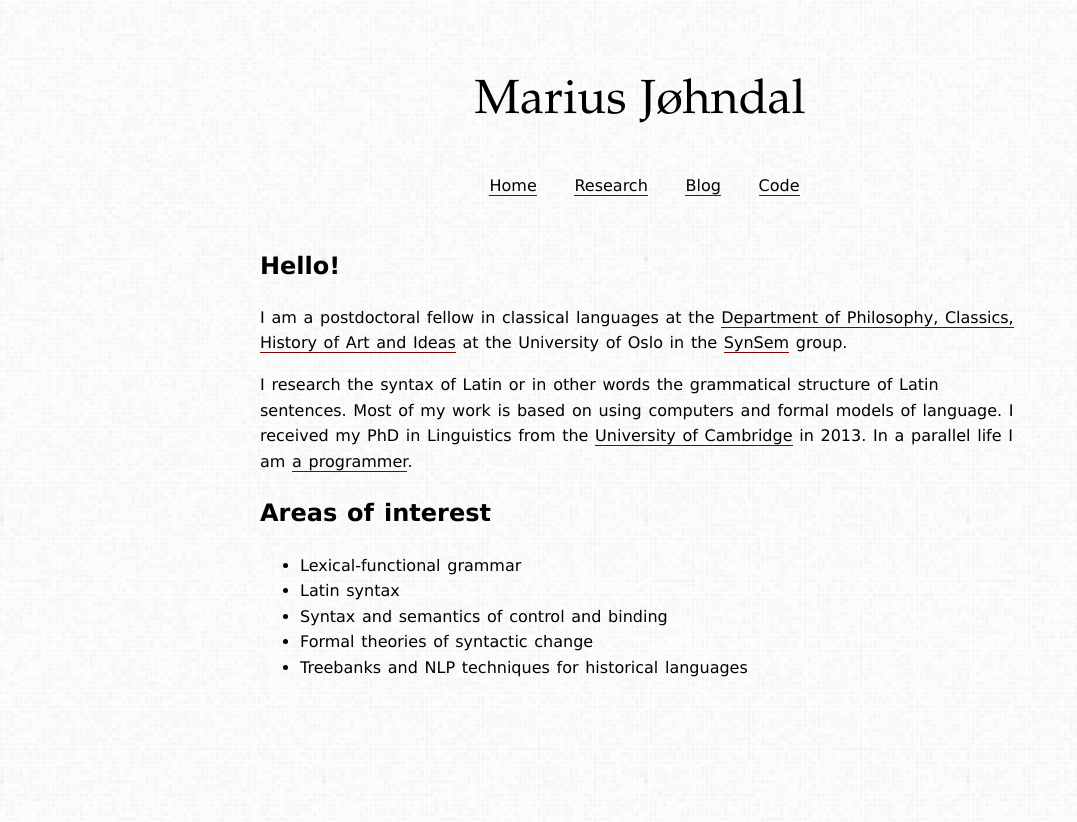
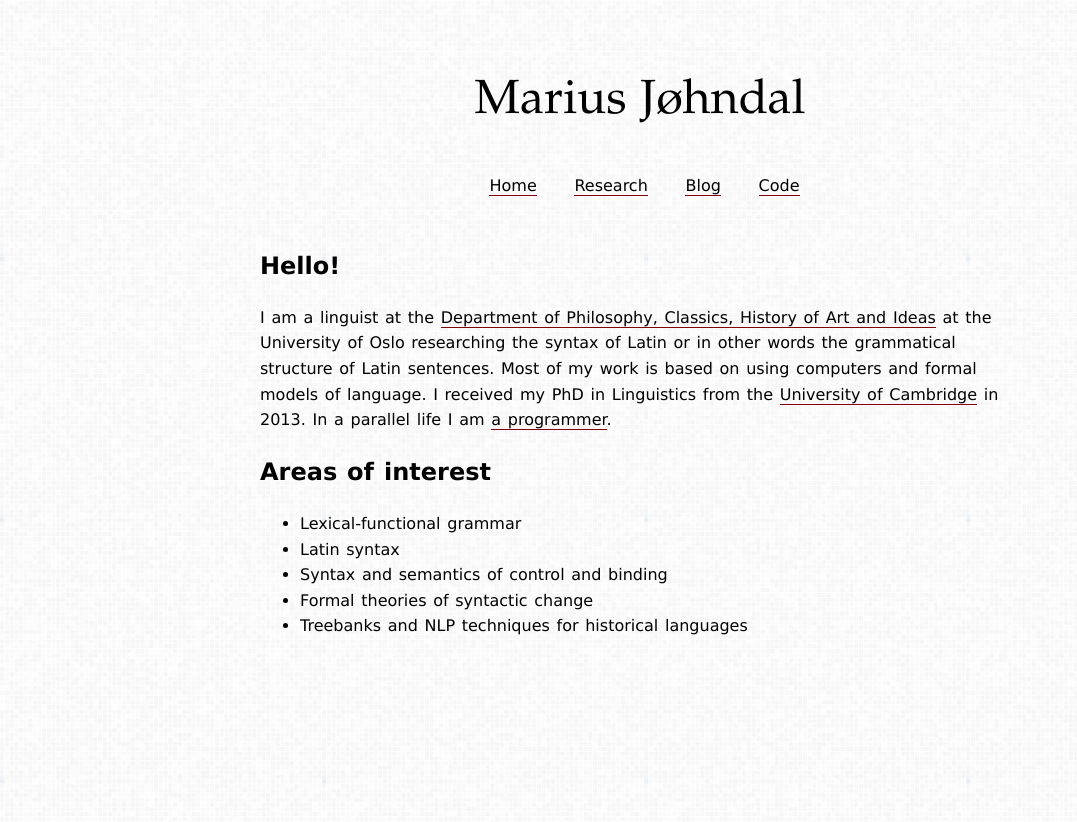
Before and after one commit to mlj/mlj.github.io, a Jekyll site: the page built from index.md, in a window 1280 px wide. Shown: the top 822 px of the page, without its empty margins (0-1077 px from the left). Built offline with Jekyll 4.4.1, drawn with Linux system fonts in a browser that asks for light colours; some web fonts are replaced.

Commit message:
Update bio

```diff
--- a/index.md
+++ b/index.md
@@ -4,9 +4,7 @@ layout: page
 
 ## Hello!
 
-I am a postdoctoral fellow in classical languages at the [Department of Philosophy, Classics, History of Art and Ideas](http://www.hf.uio.no/ifikk/personer/vit/mariuslj/) at the University of Oslo in the [SynSem](http://www.hf.uio.no/english/research/theme/syntax-and-semantics/) group.
-
-I research the syntax of Latin or in other words the grammatical structure of Latin sentences. Most of my work is based on using computers and formal models of language. I received my PhD in Linguistics from the [University of Cambridge](http://www.ling.cam.ac.uk/histlingcluster/members.html) in 2013. In a parallel life I am [a programmer](https://github.com/mlj).
+I am a linguist at the [Department of Philosophy, Classics, History of Art and Ideas](http://www.hf.uio.no/ifikk/personer/vit/mariuslj/) at the University of Oslo researching the syntax of Latin or in other words the grammatical structure of Latin sentences. Most of my work is based on using computers and formal models of language. I received my PhD in Linguistics from the [University of Cambridge](http://www.ling.cam.ac.uk/histlingcluster/members.html) in 2013. In a parallel life I am [a programmer](https://github.com/mlj).
 
 ## Areas of interest
 
```
